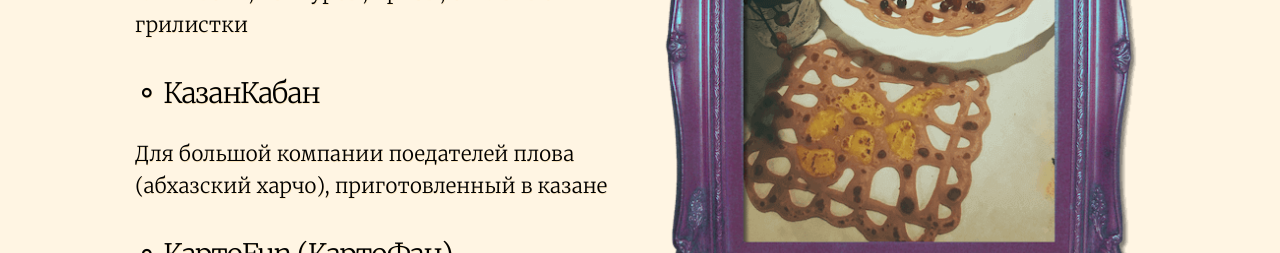
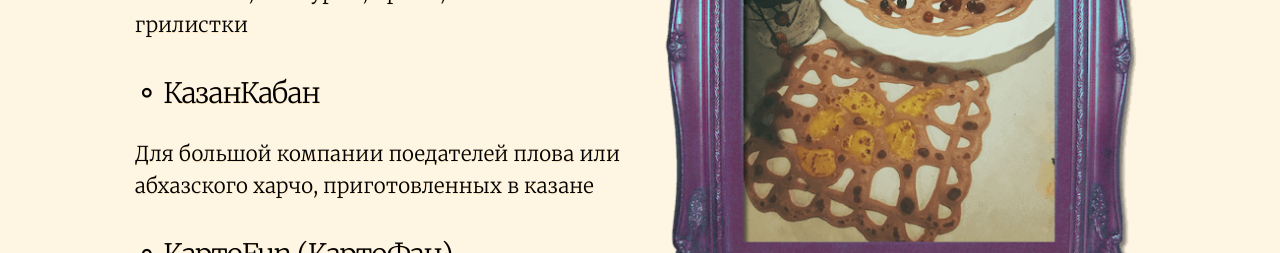
Before and after one commit to ilyagru/pani-gruzhewska, a website: page index.html in a window 1280 px wide. Shown: the part 4880-5133 px from the top of the page. Drawn offline with nearby package versions, Linux system fonts and the light colour scheme.

Commit message:
Fix food text

```diff
--- a/index.html
+++ b/index.html
@@ -245,7 +245,7 @@
                                 <h4>&#9900; FineGrill (ФайныГрыль)</h4>
                                 <p>Шашлычное шоу, много мяса, лаваш, глинтвейн, конкурсы, призы, стильные грилистки</p>
                                 <h4>&#9900; КазанКабан</h4>
-                                <p>Для большой компании поедателей плова (абхазский харчо), приготовленный в казане</p>
+                                <p>Для большой компании поедателей плова или абхазского харчо, приготовленных в казане</p>
                                 <h4>&#9900; КартоFun (КартоФан)</h4>
                                 <p>Драники с мочанкой, огненный бекон, картофель в фольге, запечённый на огне</p>
                                 <a class="button" href="#contact-section">Заказать</a>
```
